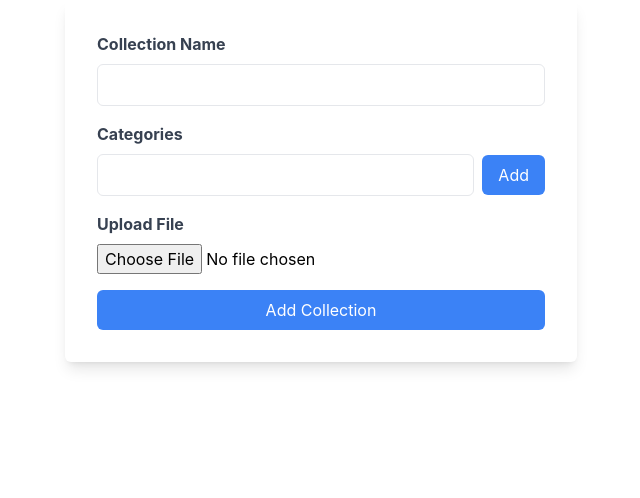
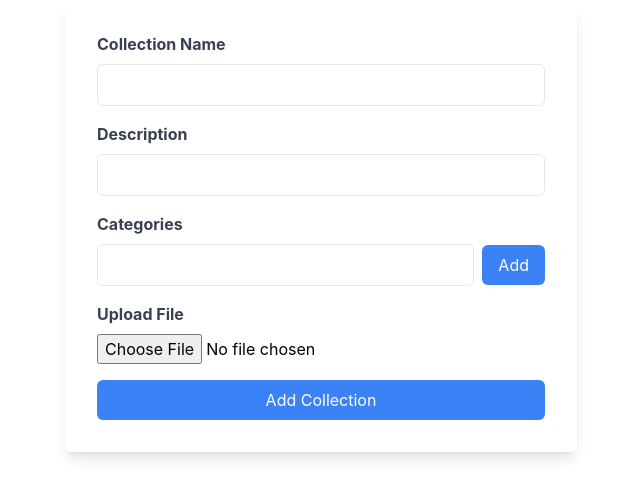
Before and after one commit to meSajied/collection-client, a React (Create React App) app: page /collection/add in a window 1280 px wide. Shown: the top 498 px of the page, without its empty margins (319-959 px from the left). Built offline with nearby package versions, Linux system fonts and the light colour scheme; the HTML template or start-up script is replaced by a standard one.

Commit message:
fix: submit collection

```diff
--- a/src/pages/AddCollection.js
+++ b/src/pages/AddCollection.js
@@ -1,24 +1,20 @@
-import React, { useState } from "react";
+import React, {useEffect, useState} from "react";
 import { axiosInstance } from "../axiosInstance";
 import {useAuth} from "../account/Authentication";
 
 const AddCollection = () => {
+  const {user} = useAuth();
   const [collectionName, setCollectionName] = useState("");
-  const [username, setUsername] = useState("");
+  const [description, setDescription] = useState("");
   const [categories, setCategories] = useState([]);
   const [file, setFile] = useState(null);
   const [categoryInput, setCategoryInput] = useState("");
 
-  const {user} = useAuth();
-
-  // FormData state
-  const [formData, setFormData] = useState(new FormData());
+  const [form, setForm] = useState({collection:{}, file: null})
 
   const handleFileChange = (e) => {
     const file = e.target.files[0];
     setFile(file);
-    formData.set("file", file);
-    setFormData(formData);
   };
 
   const handleCategoryChange = (e) => {
@@ -26,14 +22,12 @@ const AddCollection = () => {
   };
 
   const addCategory = () => {
-    if (categoryInput.trim()) {
-      const updatedCategories = [...categories, categoryInput.trim()];
+    if(categoryInput.trim()) {
+      const nw = {name: categoryInput.trim()}
+      const updatedCategories = [...categories, nw];
       setCategories(updatedCategories);
 
-      // Update categories in FormData
-      formData.set("categories", JSON.stringify(updatedCategories));
-      setFormData(formData);
-
+      console.log(categories)
       setCategoryInput("");
     }
   };
@@ -41,19 +35,28 @@ const AddCollection = () => {
   const handleNameChange = (e) => {
     const name = e.target.value;
     setCollectionName(name);
-    formData.set("name", name);
-    setFormData(formData);
+
   };
 
-  const handleUsernameChange = (e) => {
-    const username = e.target.value;
-    setUsername(username);
-    formData.set("username", username);
-    setFormData(formData);
+  const handleDescriptionChange = (e) => {
+    setDescription(e.target.value);
   };
 
   const handleSubmit = async (e) => {
     e.preventDefault();
+
+    const collection = new FormData();
+
+    collection.append("collectionName", collectionName);
+    collection.append("description", description);
+    collection.append("categories", categories);
+    collection.append("username", user.username);
+
+    const formData = new FormData();
+    formData.append("collection", new Blob([JSON.stringify(collection)], {
+      type: "application/json"
+    }));
+    formData.append("file", file);
 
     try {
       const response = await axiosInstance.post("/collections/", formData, {
@@ -66,7 +69,12 @@ const AddCollection = () => {
     } catch (error) {
       console.error("Error adding collection:", error);
     }
+
   };
+
+  useEffect(() => {
+    console.log(form);
+  }, [form]);
 
   return (
       <form onSubmit={handleSubmit} className="p-8 max-w-lg mx-auto bg-white shadow-lg rounded-md">
@@ -85,11 +93,14 @@ const AddCollection = () => {
         </div>
 
         <div className="mb-4">
+          <label className="block text-gray-700 font-bold mb-2" htmlFor="description">
+            Description
+          </label>
           <input
-              type="hidden"
-              id="username"
-              value={user.username}
-              onChange={handleUsernameChange}
+              type="test"
+              id="description"
+              value={description}
+              onChange={handleDescriptionChange}
               className="w-full px-3 py-2 border rounded-md"
               required
           />
@@ -116,11 +127,13 @@ const AddCollection = () => {
             </button>
           </div>
           <ul className="mt-2">
+            {/*
             {categories.map((category, index) => (
                 <li key={index} className="bg-gray-200 inline-block px-3 py-1 rounded-full text-sm font-medium text-gray-700 mr-2 mt-1">
                   {category}
                 </li>
             ))}
+            */}
           </ul>
         </div>
 
```
